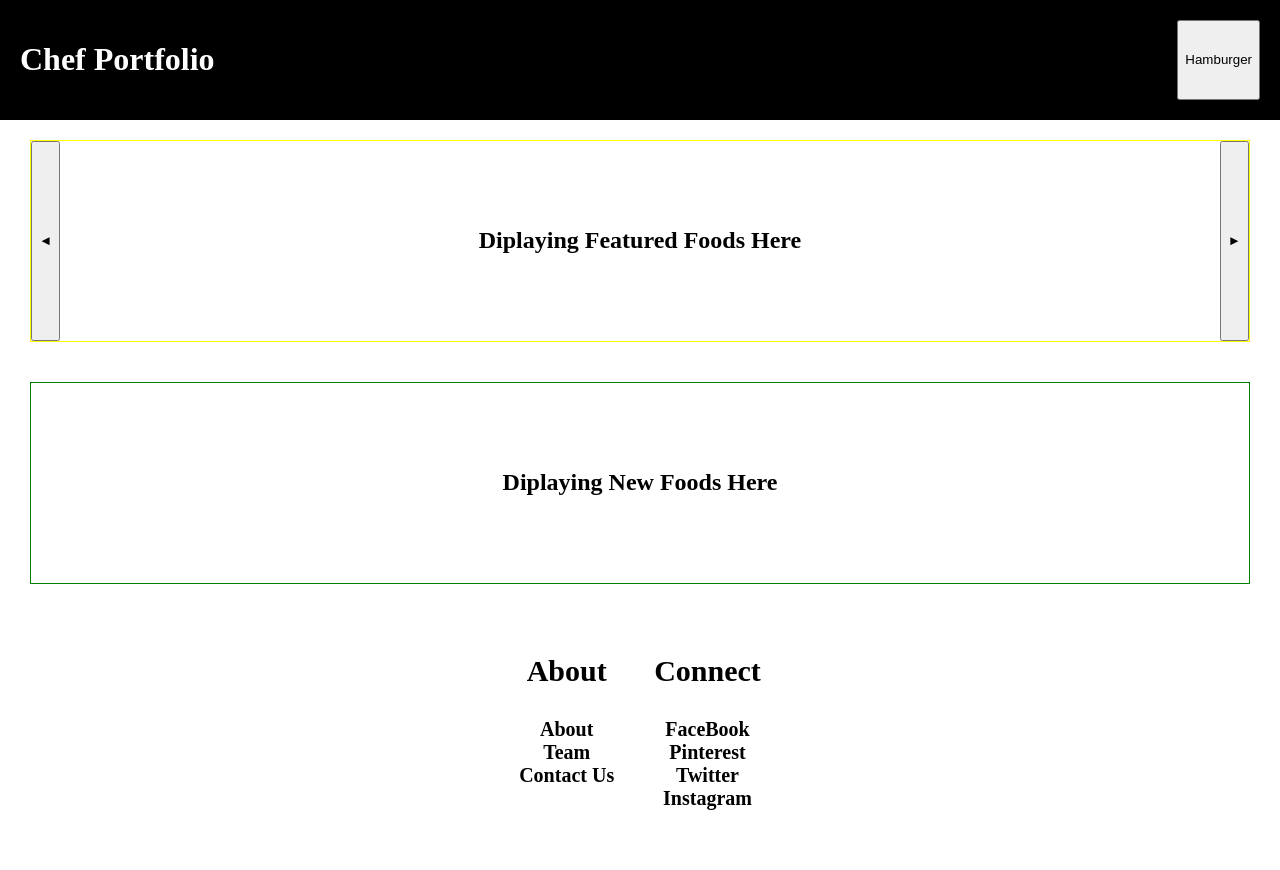
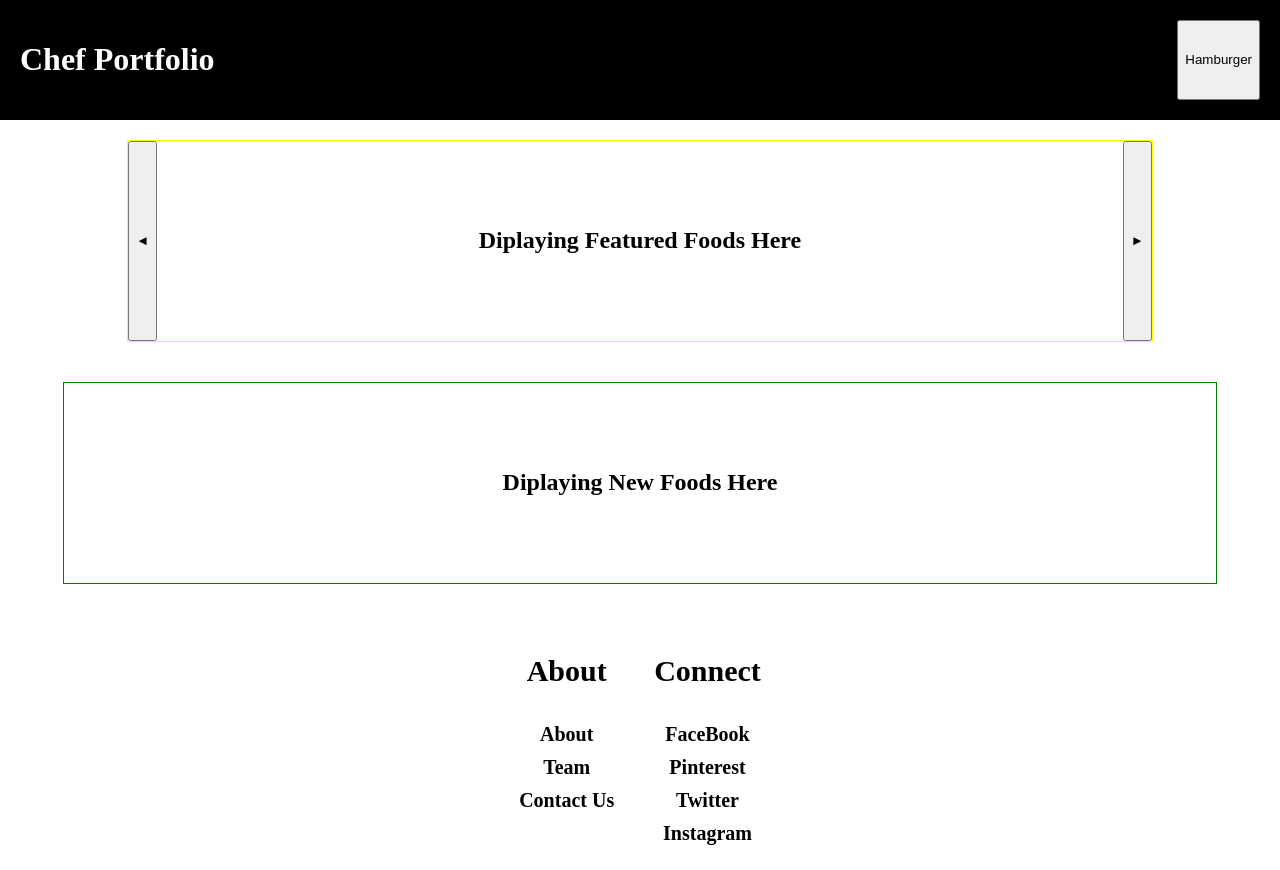
Before and after one commit to chef-portfolio-team/reactapp, a React (Create React App) app in the folder chef-portfolio/: page / in a window 1280 px wide. Before the commit the page ends 830 px from the top, so only its background shows below. Built offline with nearby package versions, Linux system fonts and the light colour scheme; a web font is replaced by a local one.

Commit message:
added styling to home menu

```diff
--- a/chef-portfolio/src/components/App.css
+++ b/chef-portfolio/src/components/App.css
@@ -2,6 +2,7 @@
   text-align: center;
   display: flex;
   flex-direction: column;
+  justify-content: center;
   font-family: 'Londrina Shadow', cursive;
 }
 
@@ -14,6 +15,20 @@
   justify-content: center;
   font-size: calc(10px + 2vmin);
   color: white;
+}
+
+.featured-foods{
+  display: flex;
+  flex-direction: column;
+  align-items: center;
+  justify-content: center;
+}
+
+.new-recipes {
+  display: flex;
+  flex-direction: column;
+  align-items: center;
+  justify-content: center;
 }
 
 .App-link {
@@ -69,6 +84,7 @@
   text-decoration: none;
   color: black;
   font-weight: bold;
+  padding: 5px 0;
 }
 
 .footer-item-container h3 {
--- a/chef-portfolio/src/components/App.js
+++ b/chef-portfolio/src/components/App.js
@@ -13,10 +13,10 @@ function App() {
           Hamburger
         </button>
       </div>
-      <div>
+      <div className='featured-foods'>
         <FeaturedFoods />
       </div>
-      <div>
+      <div className='new-recipes'>
         <NewRecipes />
       </div>
       <div className='footer'>
--- a/chef-portfolio/src/components/Home/Home.css
+++ b/chef-portfolio/src/components/Home/Home.css
@@ -2,15 +2,15 @@
     display: flex;
     flex-direction: row;
     justify-content: center;
-    justify-content: space-between;
-    margin: 20px 30px;
+    margin: 20px 0;
     border: 1px solid yellow;
+    width: 80%;
+    height: 200px;
 }
 
 .featured-content{
     display: flex;
-    width: 80%;
-    height: 200px;
+    width: 100%;
     justify-content: center;
     align-items: center;
 }
@@ -21,6 +21,7 @@
     justify-content: center;
     margin: 20px 30px;
     border: 1px solid green;
+    width: 90%;
 }
 
 .new-foods-content{
```
